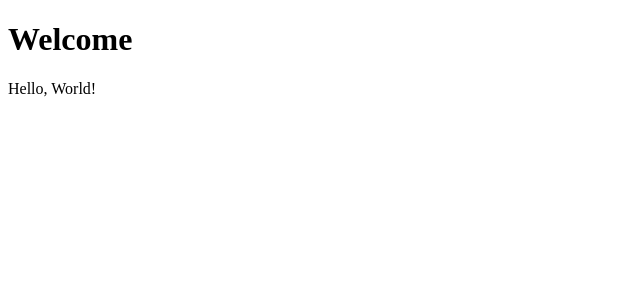
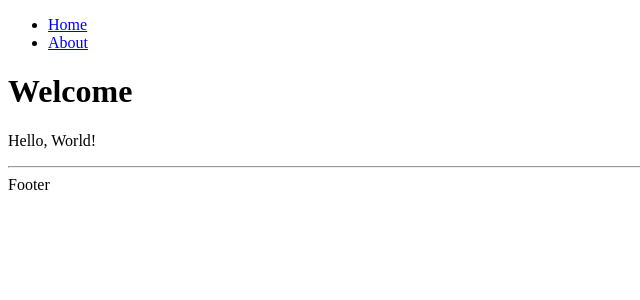
Before and after one commit to kaiphojor/typescript-react-example, a React (Vite) app: page / in a window 1280 px wide. Shown: the top 300 px of the page, without its empty margins (0-640 px from the left). Built offline with nearby package versions, Linux system fonts and the light colour scheme.

Commit message:
feat : RouterProvider

```diff
--- a/package.json
+++ b/package.json
@@ -16,6 +16,7 @@
   "author": "",
   "license": "ISC",
   "devDependencies": {
+    "@swc/jest": "^0.2.26",
     "@testing-library/jest-dom": "^5.16.5",
     "@testing-library/react": "^14.0.0",
     "@types/react": "^18.0.38",
@@ -27,6 +28,7 @@
     "eslint-config-xo-typescript": "^0.57.0",
     "eslint-plugin-react": "^7.32.2",
     "jest": "^29.5.0",
+    "jest-environment-jsdom": "^29.5.0",
     "parcel": "^2.8.3",
     "parcel-reporter-static-files-copy": "^1.5.0",
     "process": "^0.11.10",
--- /dev/null
+++ b/src/components/Layout.tsx
@@ -0,0 +1,15 @@
+import {Outlet} from 'react-router-dom';
+import Header from './Header';
+import Footer from './Footer';
+
+export function Layout() {
+	return (
+		<div>
+			<Header />
+			<main>
+				<Outlet />
+			</main>
+			<Footer />
+		</div>
+	);
+}
```
Also changed, not shown: src/App.tsx (+9 -17 lines), 1 other file (tests, documents, lock files or other folders).
